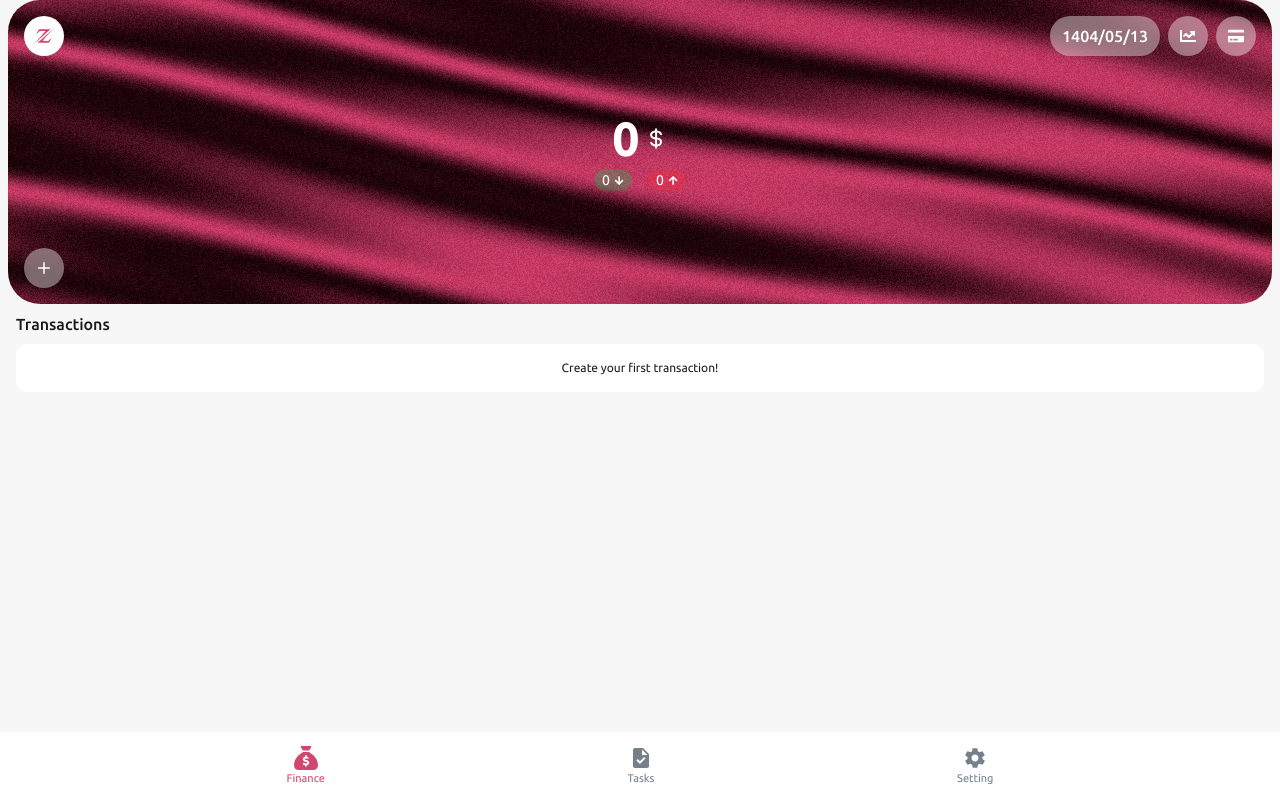
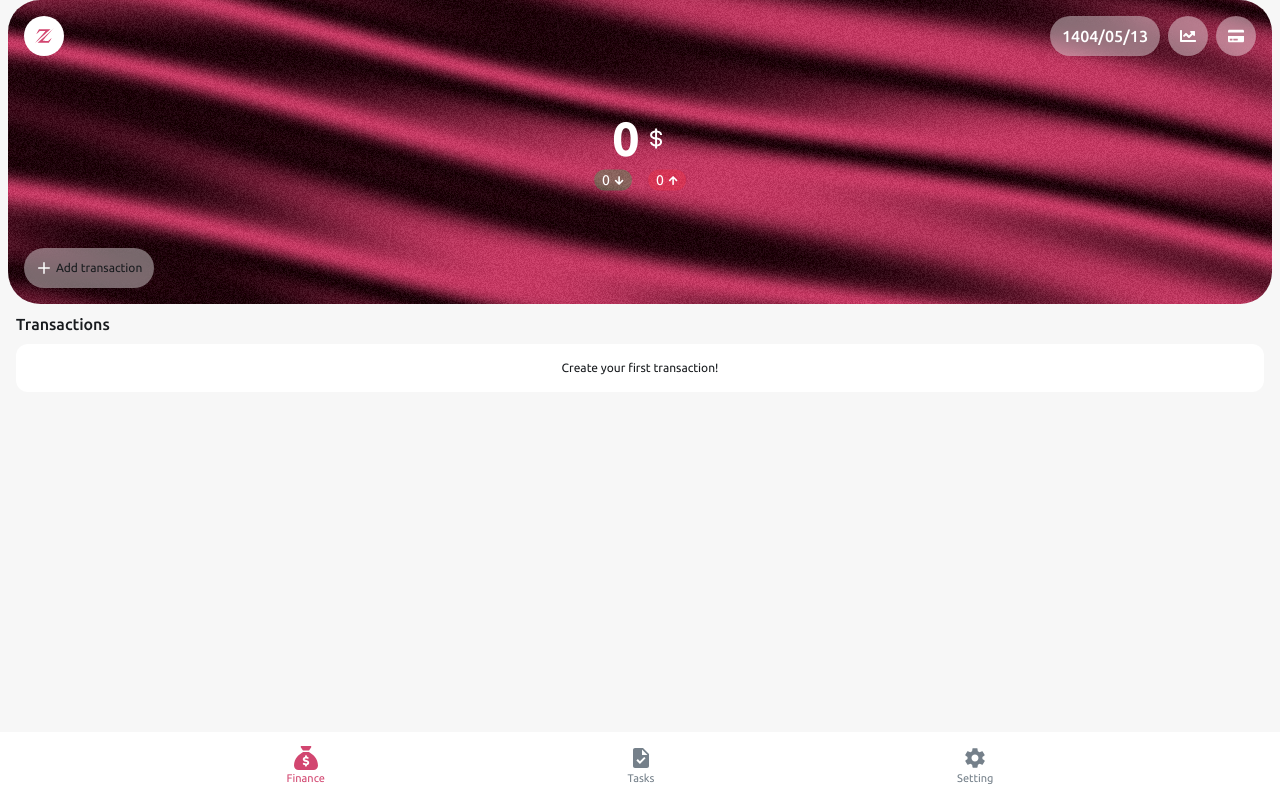
Before and after one commit to zephinax/zelife, a React (Vite) app in the folder zlife/: page / in a window 1280 px wide. Both pictures are taken after typing "Sample" into the empty fields and a click on the button "Create account". Built offline with nearby package versions, Linux system fonts and the light colour scheme.

Commit message:
add add transaction

```diff
--- a/zlife/src/pages/dashboard/Dashboard.tsx
+++ b/zlife/src/pages/dashboard/Dashboard.tsx
@@ -102,9 +102,10 @@ export default function Dashboard() {
             onClick={() => {
               setAddTransactionModal(true);
             }}
-            className="bg-background-secondary/40 backdrop-blur-sm w-[40px] h-[40px] rounded-full flex items-center justify-center"
+            className="bg-background-secondary/40 pr-3 pl-2 backdrop-blur-sm h-[40px] rounded-full flex items-center justify-center"
           >
             <IoIosAdd className="size-6" />
+            <Paragraph>{t("dashboard.addTransaction")}</Paragraph>
           </div>
         </div>
         <TopNavigation className="absolute top-0" />
```
